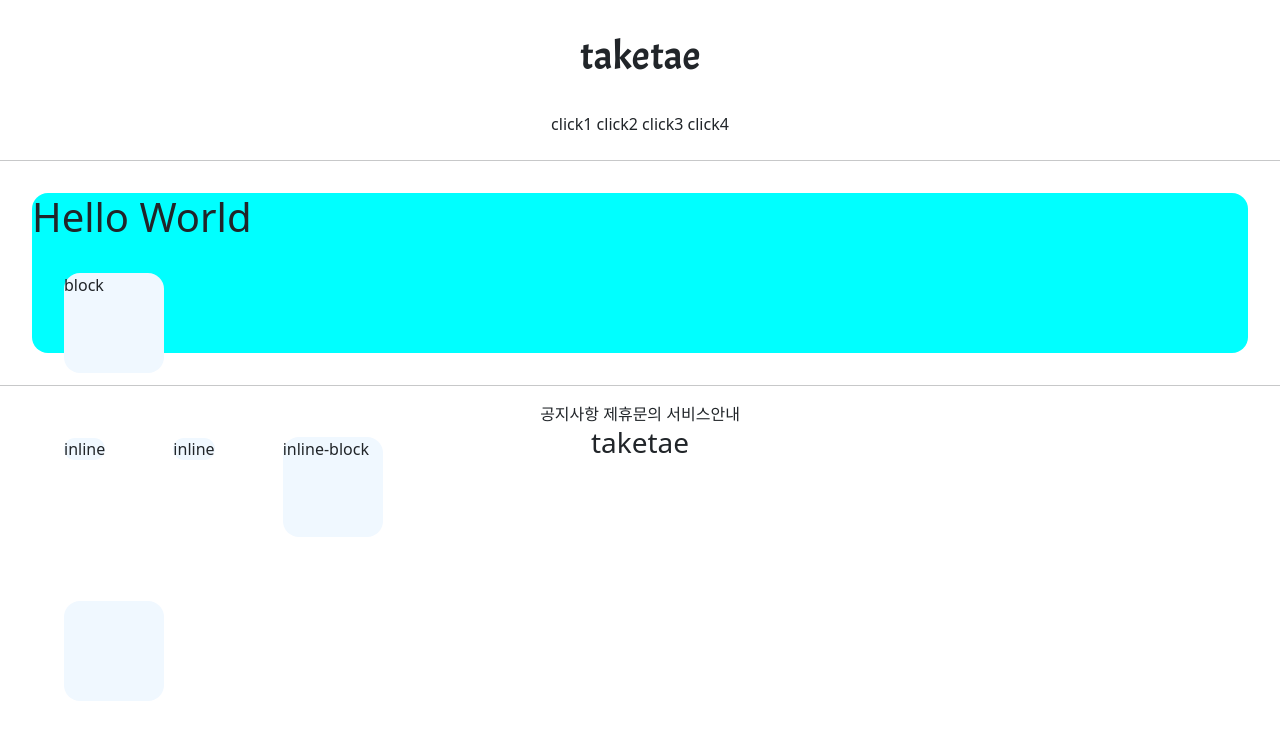
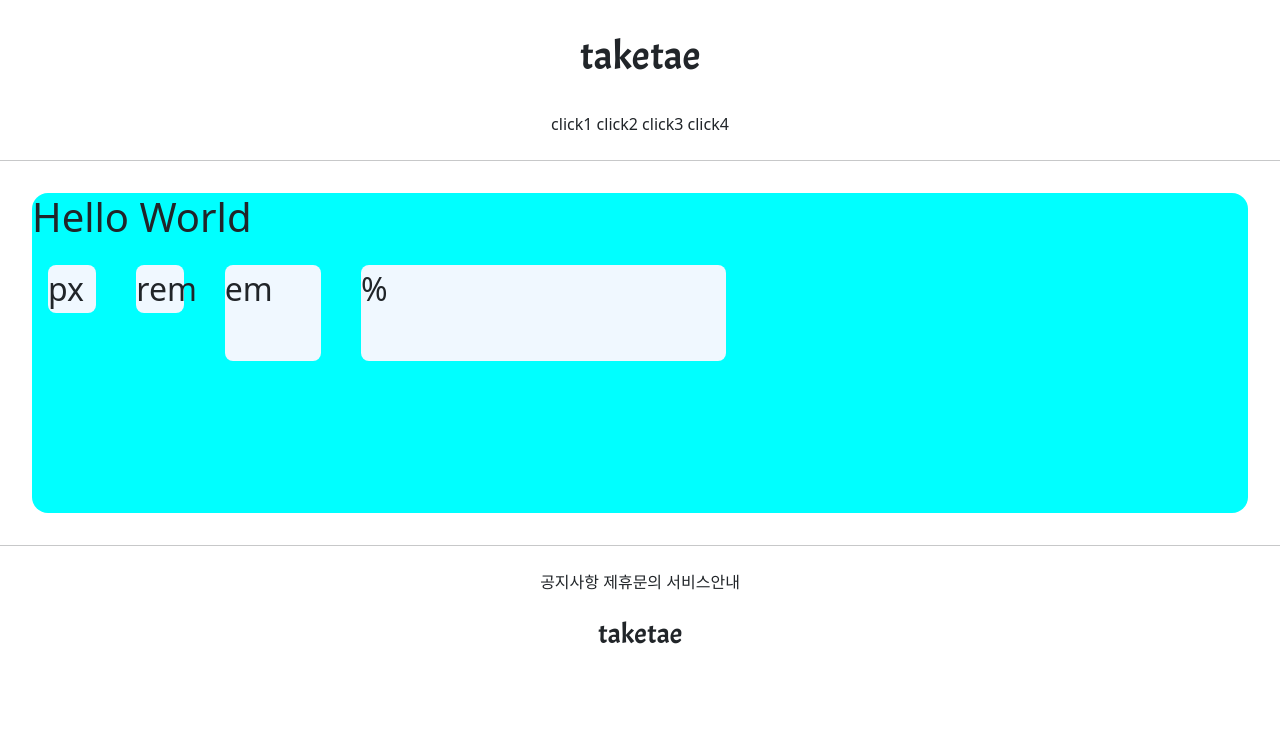
Before and after one commit to hale-in/web-app2, a Django app: page /accounts/nd_project/ in a window 1280 px wide. Shown: the top 740 px of the page. Run offline with Django 3.2, Linux system fonts and the light colour scheme; parts of the project's set-up code (start-up, migrations or seed data) failed here and were passed over.

Commit message:
7/9 3ban class commit 1

```diff
--- a/accountapp/templates/accountapp/hello_world.html
+++ b/accountapp/templates/accountapp/hello_world.html
@@ -5,25 +5,24 @@
     <style>
         .testing{
             background-color: aliceblue;
-            margin: 2rem;
-            height: 100px;
-            width: 100px;
-            border-radius: 1rem;
+            margin: 1rem;
+            height: 48px;
+            width: 48px;
+            border-radius: 0.5rem;
+            display: inline-block;
         }
 
 
     </style>
 
-    <div style="height: 10rem; background-color: aqua; margin: 2rem; border-radius: 1rem;">
+    <div style="height: 20rem; background-color: aqua; margin: 2rem; border-radius: 1rem; font-size: 2rem">
         <h1> Hello World </h1>
 
 
-    <div class="testing" style="display: block">block</div>
-    <div class="testing" style="display: inline">inline</div>
-    <div class="testing" style="display: none">none</div>
-    <div class="testing" style="display: inline">inline</div>
-    <div class="testing" style="display: inline-block">inline-block</div>
-    <div class="testing"></div>
+    <div class="testing" style="height: 48px; width: 48px">px</div>
+    <div class="testing" style="height: 3rem; width: 3rem">rem</div>
+    <div class="testing" style="height: 3em; width: 3em">em</div>
+    <div class="testing" style="height: 30%; width: 30%">%</div>
     </div>
 
 {% endblock %}
--- a/static/base.css
+++ b/static/base.css
@@ -2,7 +2,7 @@
      margin: 2rem 0; font-family: 'Acme', sans-serif;
 }
 
-.style_header_buttom{
+.style_header_button{
      margin-bottom: 1.5rem
 }
 
@@ -10,6 +10,6 @@
      margin: 1.5rem 0; font-family: 'Acme', sans-serif;
 }
 
-.style_footer_buttom{
+.style_footer_button{
      margin-top: 1.5rem
 }
--- a/templates/footer.html
+++ b/templates/footer.html
@@ -1,11 +1,11 @@
 <div style="text-align: center">
 
-    <div>
+    <div class="style_footer_button">
         <span>공지사항</span>
         <span>제휴문의</span>
         <span>서비스안내</span>
     </div>
-    <div>
+    <div class="style_footer_logo">
         <h3>taketae</h3>
     </div>
 
--- a/templates/header.html
+++ b/templates/header.html
@@ -4,7 +4,7 @@
             taketae
         </h1>
     </div>
-    <div class="style_header_buttom">
+    <div class="style_header_button">
         <span>click1</span>
         <span>click2</span>
         <span>click3</span>
```
